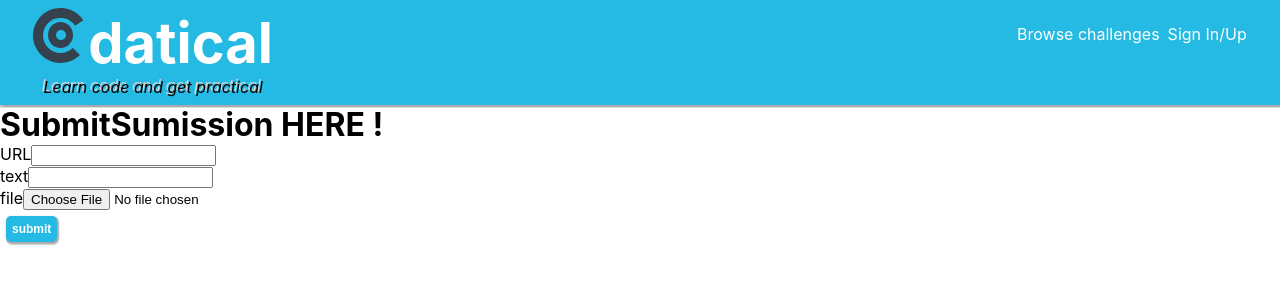
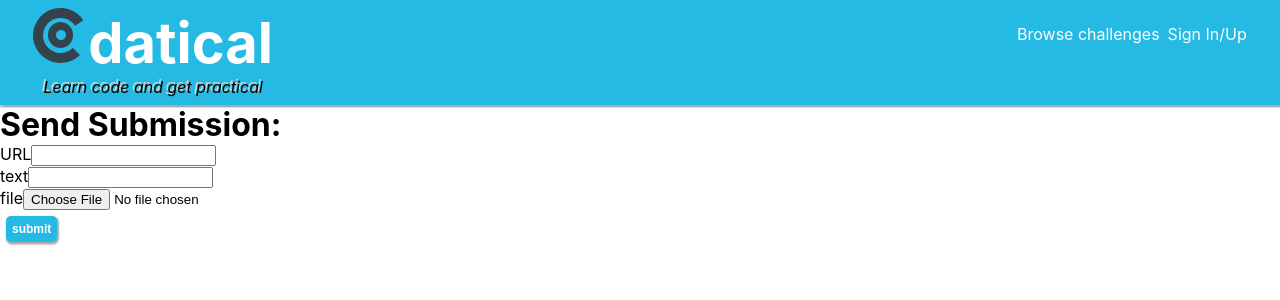
Before and after one commit to mcbadger88/real-code-problems-frontend, a React (Create React App) app in the folder react-app/: page /challenges/1/attempts/1/edit in a window 1280 px wide. Shown: the top 300 px of the page. Built offline with nearby package versions, Linux system fonts and the light colour scheme; no server answers.

Commit message:
makes small changes in viewSingleChallenge page

```diff
--- a/react-app/src/components/AttemptCard/AttemptCard.js
+++ b/react-app/src/components/AttemptCard/AttemptCard.js
@@ -64,7 +64,7 @@
                     <div className={styles.buttonDiv}>
                         {this.deleteButtonAvailable() ? <a href=""><button>delete</button></a> : null}
 
-                        {this.resultsAvailable() ? <a href={`/results/${this.props.attemptID}`}><button className={styles.button} >view results</button></a> : null}
+                        {/* {this.resultsAvailable() ? <a href={`/results/${this.props.attemptID}`}><button className={styles.button} >view results</button></a> : null} */}
                     </div>
                 </td>
             </tr>
--- a/react-app/src/pages/SubmitSubmission.js
+++ b/react-app/src/pages/SubmitSubmission.js
@@ -1,6 +1,7 @@
 import React, { useState, useEffect } from 'react';
 import NavBar from '../components/NavBar/NavBar'
 import ChallengeButtonArea from '../components/ChallengeButtonArea/ChallengeButtonArea';
+import styles from './BrowseChallenges.module.css'
 
 const SubmitSumission = ({challengeID, attemptID, user, appState}) => {
     console.log(`challengeID ${challengeID} attemptID ${attemptID}`)
@@ -9,7 +10,8 @@
     return (
         <>
         <NavBar user={user} appState={appState}/>
-        <h1>SubmitSumission HERE !</h1>
+        <div className={styles.pageContainer}>
+        <h1 >Send Submission:</h1>
         <div data-widget-type="rcp-UploadSubmission" data-token="eyJhbGciOiJIUzI1NiJ9.eyJpZCI6ImE4MGE5MGEwLTAwZTctNDQ0Yy1hMDgzLWY3ZWI5YjU4ZjgxZiIsImV4cCI6MTU4NDQ5NjQyNX0.ekjDzZNUjFsTS3dmZCKOWPyY29_uJM7rMC6P_ipAu9M"></div>
         <script type="text/javascript" src="/application.js"></script>
         <form
@@ -46,6 +48,7 @@
             </div>
             <button>submit</button>
         </form>
+        </div>
         </>
     )
 }
--- /dev/null
+++ b/react-app/src/pages/SubmitSubmission.module.css
@@ -0,0 +1,5 @@
+.pageContainer{
+    display: flex;
+    align-items: center;
+    justify-content: center;
+}
--- a/react-app/src/pages/ViewSingleChallenge.js
+++ b/react-app/src/pages/ViewSingleChallenge.js
@@ -18,6 +18,9 @@
 
     useEffect(() => {
         console.log(features)
+        if (features){
+            setSelectedFeature(features[0])
+        }
 
     }, [ features ])
 
```
